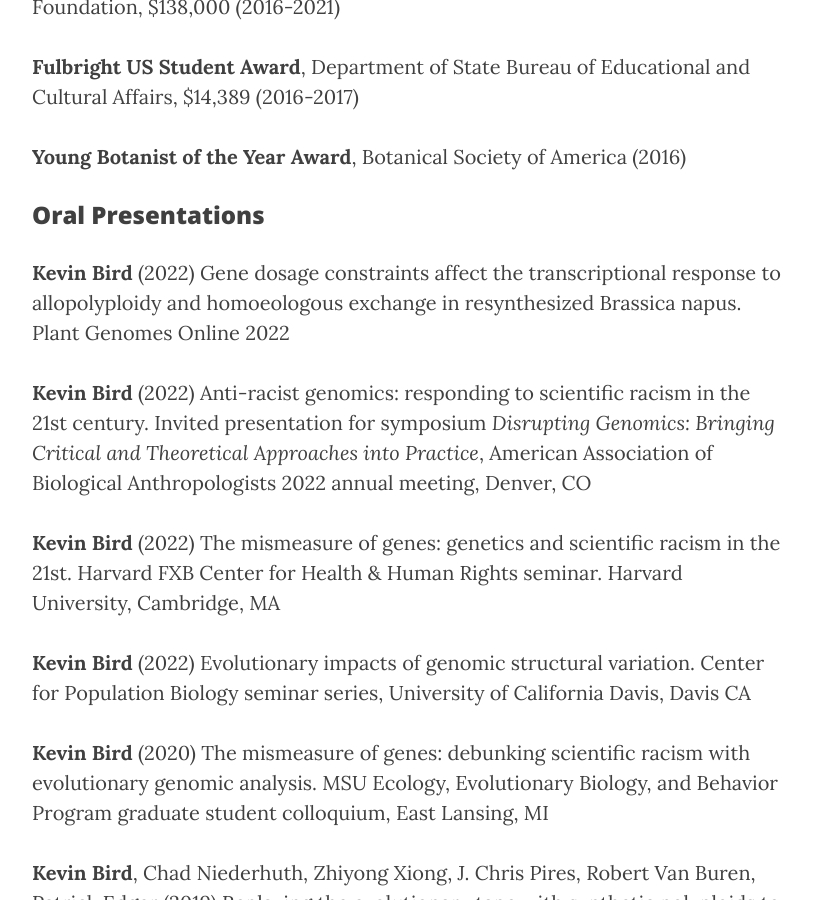
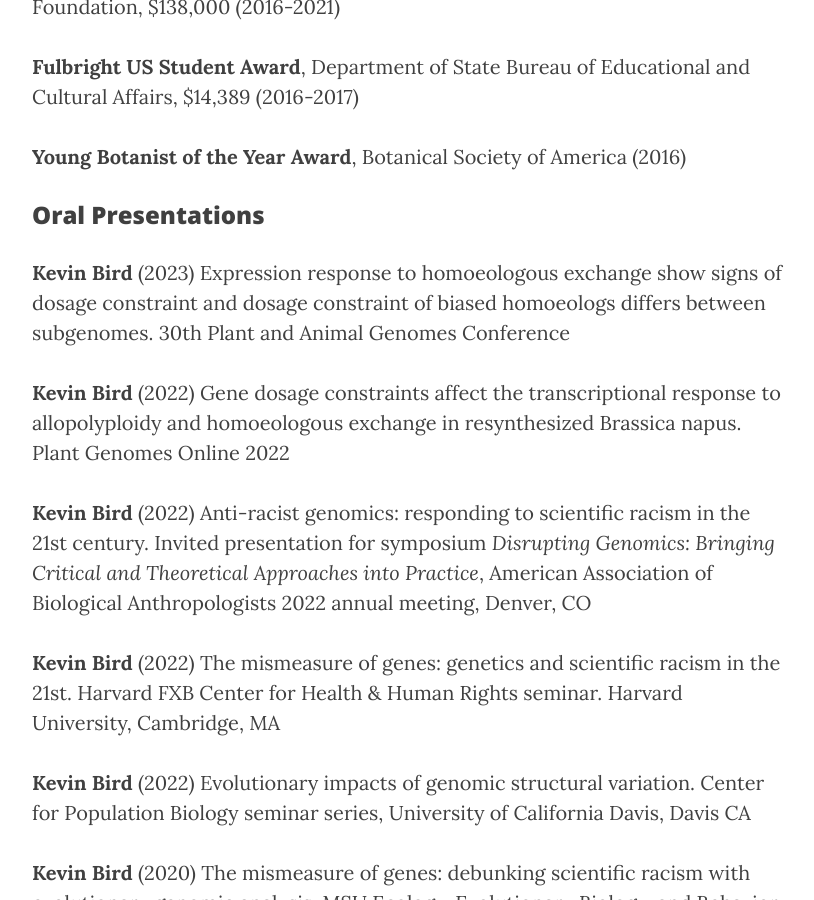
Before and after one commit to KevinABird/KevinABird.github.io, a Jekyll site: the page built from 2_CV.md, in a window 1280 px wide and 900 px high, scrolled down 1304 px. Shown: the whole window, without its empty margins (233-1047 px from the left). Built offline with Jekyll 4.4.1, drawn with Linux system fonts in a browser that asks for light colours; nearby versions of some CDN libraries; some of the changed lines change nothing that is shown.

Commit message:
Update 2_CV.md

```diff
--- a/2_CV.md
+++ b/2_CV.md
@@ -4,7 +4,7 @@ title: "CV"
 header-img: "img/IMG_8942 copy.jpg"
 ---
 
-My full CV can be found here <a href="/CV/Bird_CV_Jan_2023.pdf" target="_blank"><i class="fa fa-file-text fa-md"></i></a>, and a short form is below.
+My full CV can be found here <a href="/CV/Bird_CV_Sept_2023_website.pdf" target="_blank"><i class="fa fa-file-text fa-md"></i></a>, and a short form is below.
 
 ___
 
@@ -36,6 +36,9 @@ B.A., Philosophy (*Cum laude* with University honors), University of Missouri
 
 
 ### Oral Presentations
+
+
+__Kevin Bird__ (2023) Expression response to homoeologous exchange show signs of dosage constraint and dosage constraint of biased homoeologs differs between subgenomes. 30th Plant and Animal Genomes Conference
 
 __Kevin Bird__ (2022) Gene dosage constraints affect the transcriptional response to allopolyploidy and homoeologous exchange in resynthesized Brassica napus. Plant Genomes Online 2022
 
```
